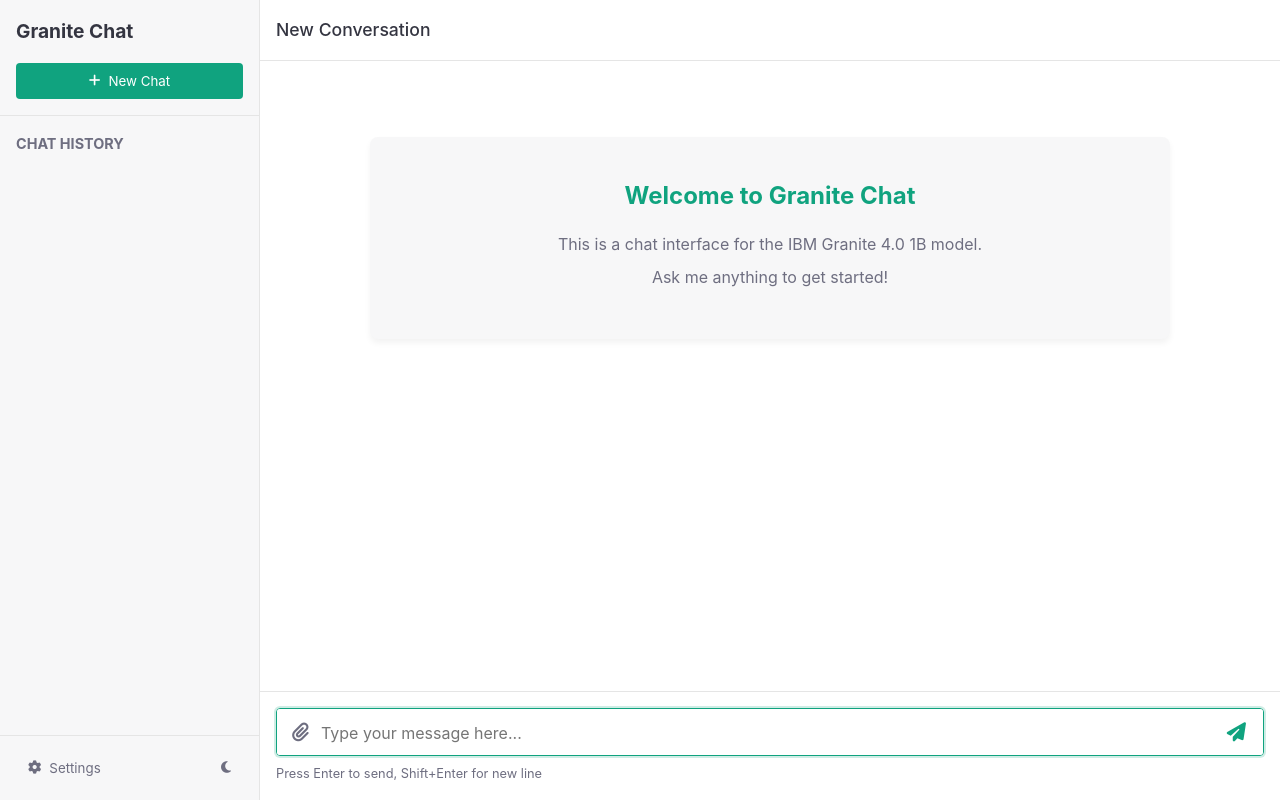
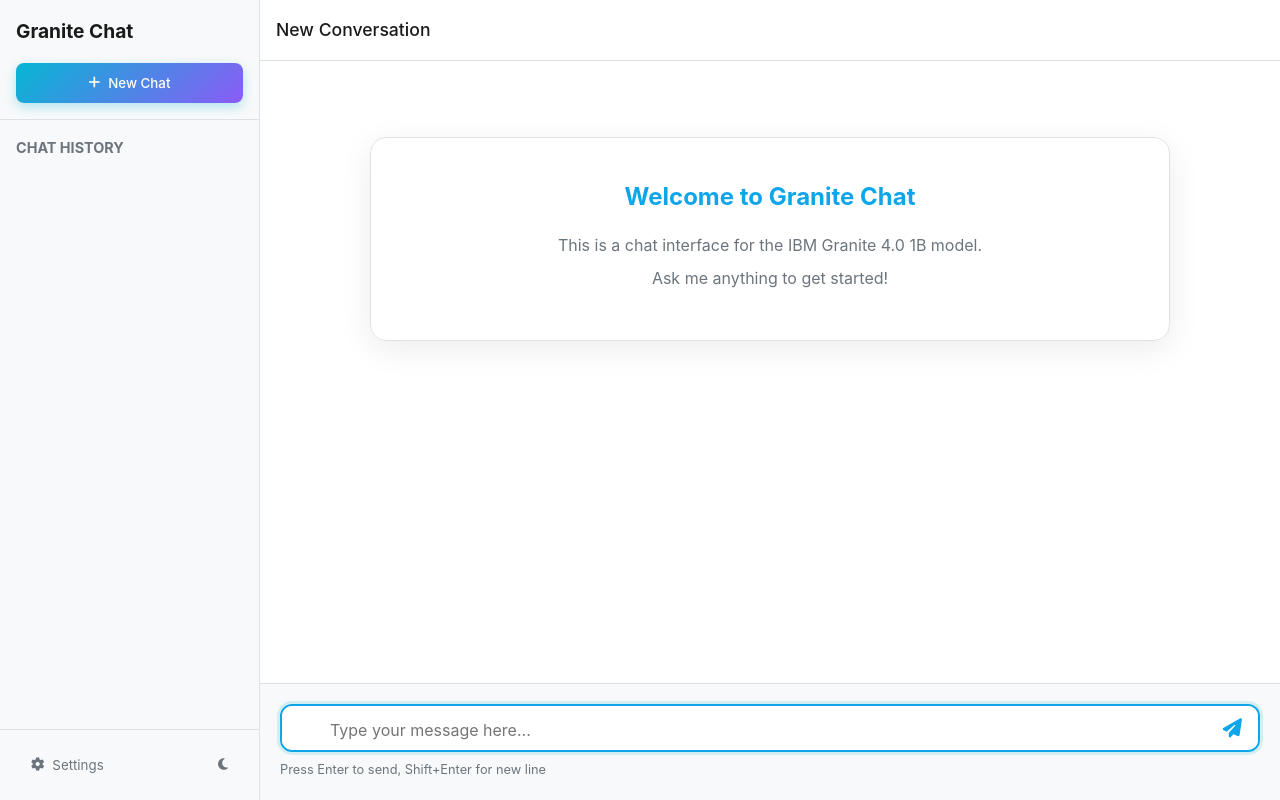
Before and after one commit to Danieltf100/my-local-assistant, a FastAPI app: page / in a window 1280 px wide. Run offline with FastAPI, Linux system fonts and the light colour scheme; some libraries are stand-ins or nearby versions.

Commit message:
Inproving UI colors

```diff
--- a/static/css/styles.css
+++ b/static/css/styles.css
@@ -2,35 +2,55 @@
 :root {
     /* Light mode colors */
     --bg-primary: #ffffff;
-    --bg-secondary: #f7f7f8;
-    --bg-tertiary: #ececf1;
-    --text-primary: #343541;
-    --text-secondary: #6e6e80;
-    --border-color: #e5e5e5;
-    --accent-color: #10a37f;
-    --accent-hover: #0d8c6d;
-    --error-color: #ef4146;
-    --shadow-color: rgba(0, 0, 0, 0.05);
-    --code-bg: #f6f8fa;
+    --bg-secondary: #f8f9fa;
+    --bg-tertiary: #e9ecef;
+    --bg-card: rgba(255, 255, 255, 0.8);
+    --text-primary: #1a1a1a;
+    --text-secondary: #6c757d;
+    --border-color: #dee2e6;
+    --accent-color: #0ea5e9;
+    --accent-secondary: #8b5cf6;
+    --accent-hover: #0284c7;
+    --error-color: #ef4444;
+    --success-color: #10b981;
+    --shadow-color: rgba(0, 0, 0, 0.08);
+    --code-bg: #f1f5f9;
+
+    /* Gradient colors */
+    --gradient-start: #06b6d4;
+    --gradient-middle: #8b5cf6;
+    --gradient-end: #ec4899;
 
     /* Animation durations */
     --transition-fast: 0.15s;
     --transition-medium: 0.3s;
     --transition-slow: 0.5s;
+
+    /* Border radius */
+    --radius-sm: 8px;
+    --radius-md: 12px;
+    --radius-lg: 16px;
 }
 
 /* Dark mode colors */
 .dark-mode {
-    --bg-primary: #1e1e2e;
-    --bg-secondary: #252536;
-    --bg-tertiary: #343541;
-    --text-primary: #ececf1;
-    --text-secondary: #9e9ea7;
-    --border-color: #4d4d4f;
-    --accent-color: #19c37d;
-    --accent-hover: #1bd78b;
-    --shadow-color: rgba(0, 0, 0, 0.2);
-    --code-bg: #2d2d3a;
+    --bg-primary: #000000;
+    --bg-secondary: #0a0a0a;
+    --bg-tertiary: #1a1a1a;
+    --bg-card: rgba(26, 26, 26, 0.6);
+    --text-primary: #f8fafc;
+    --text-secondary: #94a3b8;
+    --border-color: #2a2a2a;
+    --accent-color: #06b6d4;
+    --accent-secondary: #a855f7;
+    --accent-hover: #22d3ee;
+    --shadow-color: rgba(0, 0, 0, 0.5);
+    --code-bg: #1e293b;
+
+    /* Gradient colors for dark mode */
+    --gradient-start: #06b6d4;
+    --gradient-middle: #8b5cf6;
+    --gradient-end: #ec4899;
 }
 
 /* Reset and base styles */
@@ -81,6 +101,7 @@
     display: flex;
     flex-direction: column;
     transition: transform var(--transition-medium);
+    backdrop-filter: blur(10px);
 }
 
 .sidebar-header {
@@ -95,19 +116,23 @@
 
 .new-chat-btn {
     width: 100%;
-    padding: 10px;
-    background-color: var(--accent-color);
+    padding: 12px;
+    background: linear-gradient(135deg, var(--gradient-start), var(--gradient-middle));
     color: white;
-    border-radius: 4px;
+    border-radius: var(--radius-sm);
     display: flex;
     align-items: center;
     justify-content: center;
     gap: 8px;
-    transition: background-color var(--transition-fast);
+    transition: all var(--transition-medium);
+    font-weight: 500;
+    box-shadow: 0 4px 12px rgba(6, 182, 212, 0.3);
 }
 
 .new-chat-btn:hover {
-    background-color: var(--accent-hover);
+    transform: translateY(-2px);
+    box-shadow: 0 6px 20px rgba(6, 182, 212, 0.4);
+    background: linear-gradient(135deg, var(--accent-hover), var(--accent-secondary));
 }
 
 .chat-history {
@@ -182,17 +211,21 @@
 }
 
 .settings-btn, .theme-toggle {
-    padding: 8px 12px;
-    border-radius: 4px;
+    padding: 10px 14px;
+    border-radius: var(--radius-sm);
     color: var(--text-secondary);
-    transition: background-color var(--transition-fast);
+    transition: all var(--transition-medium);
     display: flex;
     align-items: center;
     gap: 8px;
+    border: 1px solid transparent;
 }
 
 .settings-btn:hover, .theme-toggle:hover {
     background-color: var(--bg-tertiary);
+    border-color: var(--accent-color);
+    color: var(--accent-color);
+    transform: translateY(-2px);
 }
 
 /* Main Chat Area */
@@ -229,10 +262,12 @@
     margin: 60px auto;
     text-align: center;
     padding: 40px;
-    background-color: var(--bg-secondary);
-    border-radius: 8px;
-    box-shadow: 0 4px 6px var(--shadow-color);
+    background: var(--bg-card);
+    border-radius: var(--radius-lg);
+    border: 1px solid var(--border-color);
+    box-shadow: 0 8px 32px var(--shadow-color);
     animation: fadeIn var(--transition-slow) ease-out;
+    backdrop-filter: blur(10px);
 }
 
 .welcome-message h2 {
@@ -411,8 +461,10 @@
 
 /* Input Area */
 .input-container {
-    padding: 16px;
+    padding: 20px;
     border-top: 1px solid var(--border-color);
+    background: var(--bg-secondary);
+    backdrop-filter: blur(10px);
 }
 
 .textarea-wrapper {
@@ -423,23 +475,25 @@
 
 #user-input {
     width: 100%;
-    padding: 12px 40px 12px 12px;
-    border: 1px solid var(--border-color);
-    border-radius: 4px;
+    padding: 14px 48px 14px 48px;
+    border: 2px solid var(--border-color);
+    border-radius: var(--radius-md);
     resize: none;
     font-family: inherit;
     font-size: 1rem;
-    background-color: var(--bg-primary);
+    background-color: var(--bg-card);
     color: var(--text-primary);
-    transition: border-color var(--transition-fast), box-shadow var(--transition-fast);
+    transition: all var(--transition-medium);
     overflow-y: auto;
     max-height: 200px;
+    backdrop-filter: blur(10px);
 }
 
 #user-input:focus {
     outline: none;
     border-color: var(--accent-color);
-    box-shadow: 0 0 0 2px rgba(16, 163, 127, 0.2);
+    box-shadow: 0 0 0 3px rgba(6, 182, 212, 0.15);
+    background-color: var(--bg-primary);
 }
 
 #send-btn, #stop-btn {
@@ -447,12 +501,15 @@
     right: 12px;
     color: var(--accent-color);
     font-size: 1.2rem;
-    transition: transform var(--transition-fast), color var(--transition-fast), opacity var(--transition-fast);
+    transition: all var(--transition-medium);
+    padding: 8px;
+    border-radius: var(--radius-sm);
 }
 
 #send-btn:hover {
     color: var(--accent-hover);
-    transform: scale(1.1);
+    transform: scale(1.15);
+    background: rgba(6, 182, 212, 0.1);
 }
 
 #stop-btn {
@@ -1162,23 +1244,24 @@
     left: 12px;
     color: var(--text-secondary);
     font-size: 1.2rem;
-    transition: all var(--transition-fast);
-    padding: 4px;
-    border-radius: 4px;
+    transition: all var(--transition-medium);
+    padding: 8px;
+    border-radius: var(--radius-sm);
 }
 
 .attach-btn:hover {
     color: var(--accent-color);
-    background-color: var(--bg-secondary);
-    transform: scale(1.1);
+    background: rgba(6, 182, 212, 0.1);
+    transform: scale(1.15);
 }
 
 .attach-btn.active {
     color: var(--accent-color);
+    background: rgba(6, 182, 212, 0.15);
 }
 
 #user-input {
-    padding-left: 44px;
+    padding-left: 48px;
 }
 
 .file-count {
```
Also changed, not shown: other parts of static/css/styles.css (+96 -52 lines).
